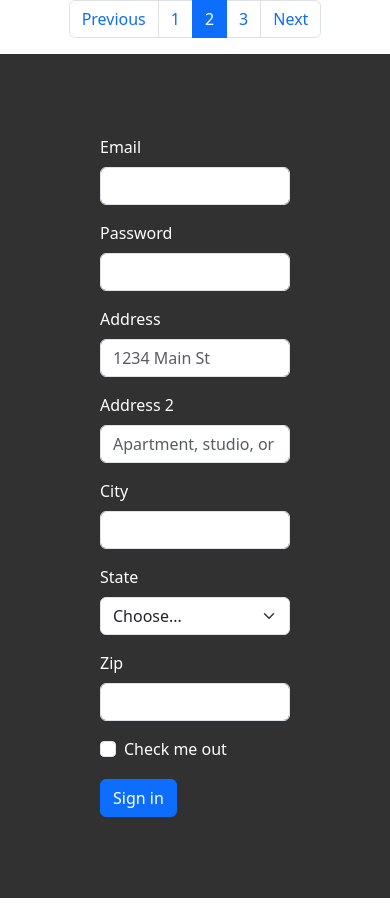
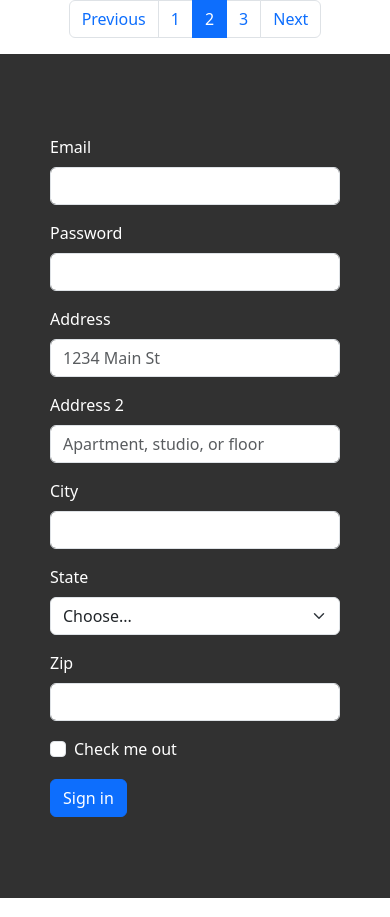
Before and after one commit to Mouri69/samirproject, a plain HTML site: page index2.html in a window 390 px wide. Drawn offline with nearby package versions, Linux system fonts and the light colour scheme.

Commit message:
fixed form padding on phones

```diff
--- a/style.css
+++ b/style.css
@@ -104,3 +104,9 @@ nav.scrolled {
     transition: 0.3s ease-in-out;
     background-color: #bbb;
 }
+
+@media screen and (max-width:700px){
+    form{
+        padding: 50px;
+    }
+}
```
